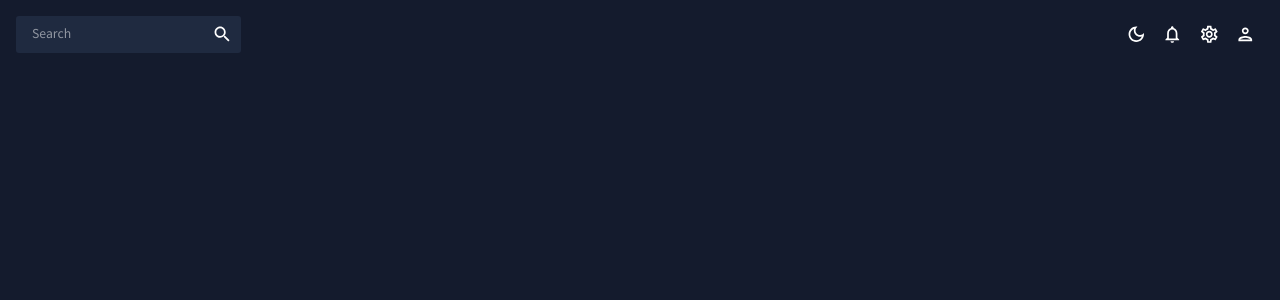
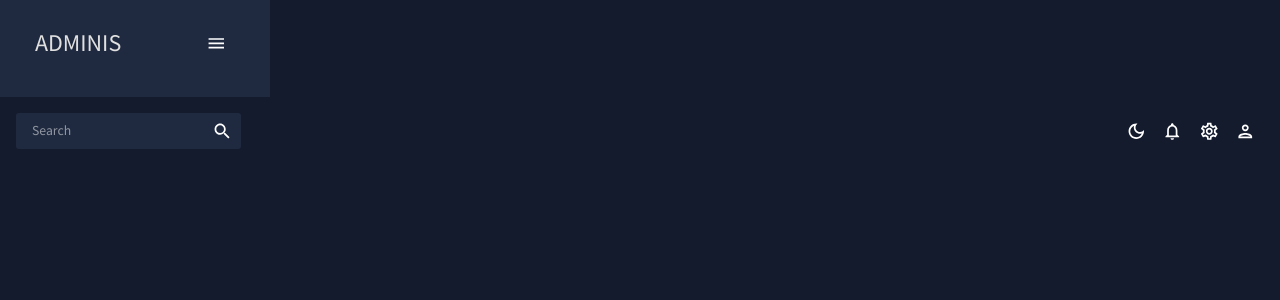
Before and after one commit to cvetanovv/react-admin-dashboard, a React (Create React App) app: page / in a window 1280 px wide. Shown: the top 300 px of the page. Built offline with nearby package versions, Linux system fonts and the light colour scheme; a web font is replaced by a local one.

Commit message:
Add collapsed menu on Sidebar

```diff
--- a/src/App.js
+++ b/src/App.js
@@ -1,6 +1,19 @@
 import { ColorModeContext, useMode } from "./theme";
 import { CssBaseline, ThemeProvider } from "@mui/material";
 import Topbar from "./scenes/global/Topbar";
+import Sidebar from "./scenes/global/Sidebar";
+import { Routes, Route } from "react-router-dom";
+import Dashboard from "./scenes/dashboard";
+// import Team from "./scenes/team";
+// import Invoices from "./scenes/invoices";
+// import Contacts from "./scenes/contacts";
+// import Bar from "./scenes/bar";
+// import Form from "./scenes/form";
+// import Line from "./scenes/line";
+// import Pie from "./scenes/pie";
+// import FAQ from "./scenes/faq";
+// import Geography from "./scenes/geography";
+// import Calendar from "./scenes/calendar";
 
 function App() {
     const [theme, colorMode] = useMode();
@@ -9,8 +22,12 @@
             <ThemeProvider theme={theme}>
                 <CssBaseline />
                 <div className="App">
+                    <Sidebar />
                     <main className="content">
                         <Topbar />
+                        <Routes>
+                            <Route path="/" element={Dashboard} />
+                        </Routes>
                     </main>
                 </div>
             </ThemeProvider>
--- /dev/null
+++ b/src/scenes/dashboard/index.js
@@ -0,0 +1,5 @@
+const Dashboard = () => {
+    return <div>Dashboard</div>;
+};
+
+export default Dashboard;
--- /dev/null
+++ b/src/scenes/global/Sidebar.js
@@ -0,0 +1,84 @@
+import { useState } from "react";
+import { ProSidebar, Menu, MenuItem } from "react-pro-sidebar";
+import "react-pro-sidebar/dist/css/styles.css";
+import { Box, IconButton, Typography, useTheme } from "@mui/material";
+import { Link } from "react-router-dom";
+import { tokens } from "../../theme";
+import HomeOutlinedIcon from "@mui/icons-material/HomeOutlined";
+import PeopleOutlinedIcon from "@mui/icons-material/PeopleOutlined";
+import ContactsOutlinedIcon from "@mui/icons-material/ContactsOutlined";
+import ReceiptOutlinedIcon from "@mui/icons-material/ReceiptOutlined";
+import PersonOutlinedIcon from "@mui/icons-material/PersonOutlined";
+import CalendarTodayOutlinedIcon from "@mui/icons-material/CalendarTodayOutlined";
+import HelpOutlinedIcon from "@mui/icons-material/HelpOutlined";
+import BarChartOutlinedIcon from "@mui/icons-material/BarChartOutlined";
+import PieChartOutlineOutlinedIcon from "@mui/icons-material/PieChartOutlineOutlined";
+import TimelineOutlinedIcon from "@mui/icons-material/TimelineOutlined";
+import MenuOutlinedIcon from "@mui/icons-material/MenuOutlined";
+import MapOutlinedIcon from "@mui/icons-material/MapOutlined";
+
+const Sidebar = () => {
+    const theme = useTheme();
+    const colors = tokens(theme.palette.mode);
+    const [isCollapsed, setIsCollapsed] = useState(false);
+    const [selected, setSelected] = useState("Dashboard");
+
+    return (
+        <Box
+            sx={{
+                "& .pro-sidebar-inner": {
+                    background: `${colors.primary[400]} !important`,
+                },
+                "& .pro-icon-wrapper": {
+                    backgroundColor: "transparent !important",
+                },
+                "& .pro-inner-item": {
+                    padding: "5px 35px 5px 20px !important",
+                },
+                "& .pro-inner-item:hover": {
+                    color: "#868dfb !important",
+                },
+                "& .pro-menu-item.active": {
+                    color: "#6870fa !important",
+                },
+            }}
+        >
+            <ProSidebar collapsed={isCollapsed}>
+                <Menu iconShape="square">
+                    {/* Logo and Menu Icon */}
+                    <MenuItem
+                        onClick={() => setIsCollapsed(!isCollapsed)}
+                        icon={isCollapsed ? <MenuOutlinedIcon /> : undefined}
+                        style={{
+                            margin: "10px 0 20px 0",
+                            color: colors.grey[100],
+                        }}
+                    >
+                        {!isCollapsed && (
+                            <Box
+                                display="flex"
+                                justifyContent="space-between"
+                                alignItems="center"
+                                ml="15px"
+                            >
+                                <Typography
+                                    variant="h3"
+                                    color={colors.grey[100]}
+                                >
+                                    ADMINIS
+                                </Typography>
+                                <IconButton
+                                    onClick={() => setIsCollapsed(!isCollapsed)}
+                                >
+                                    <MenuOutlinedIcon />
+                                </IconButton>
+                            </Box>
+                        )}
+                    </MenuItem>
+                </Menu>
+            </ProSidebar>
+        </Box>
+    );
+};
+
+export default Sidebar;
```
